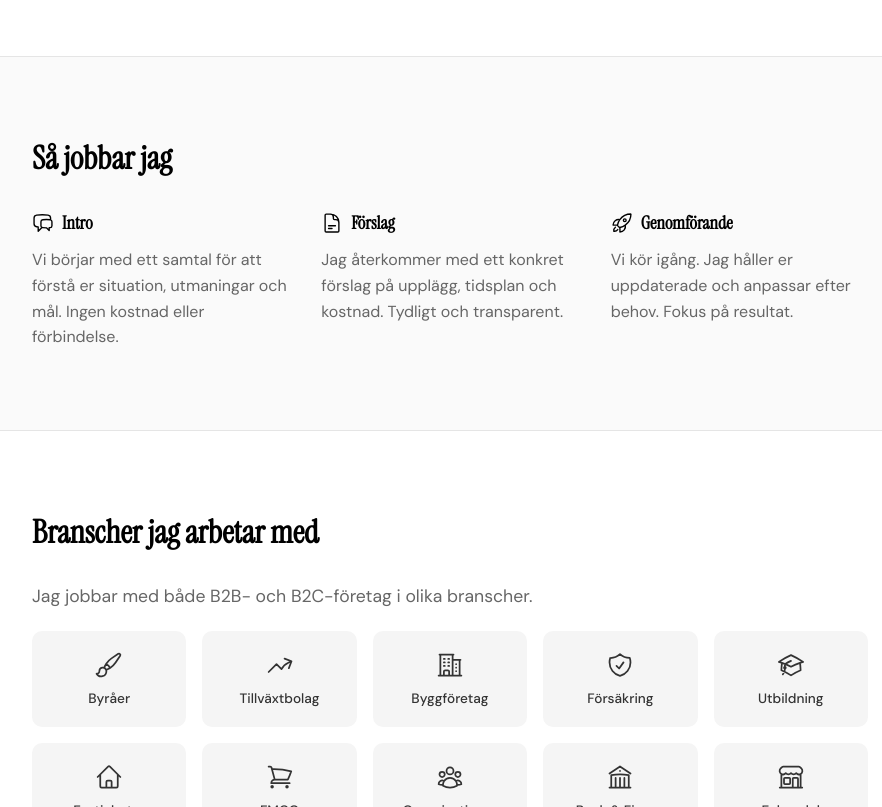
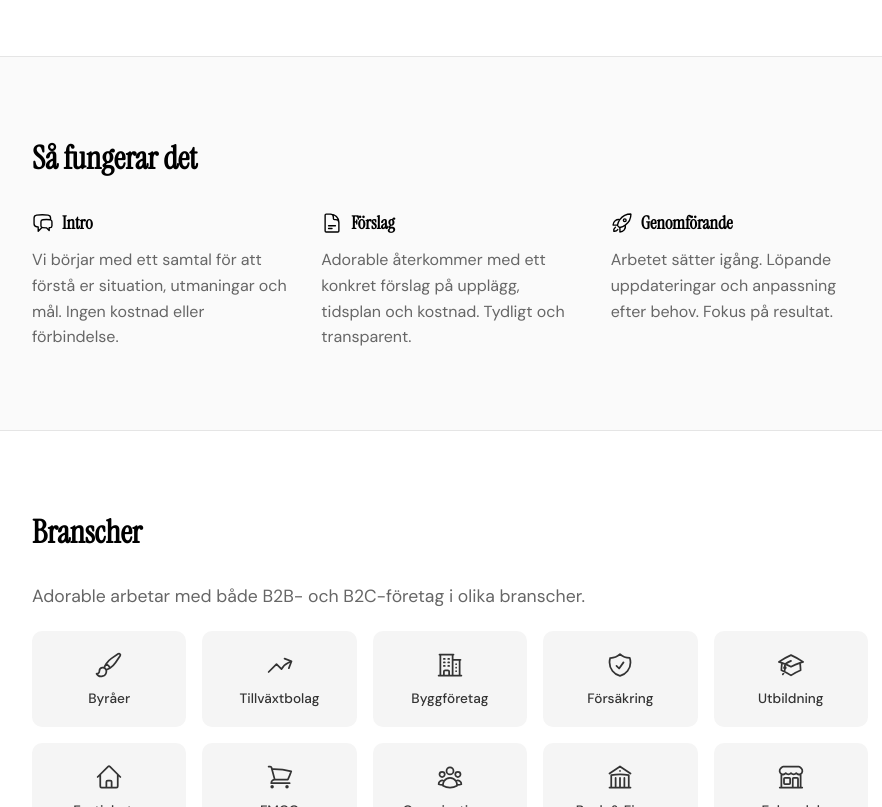
Before and after one commit to PeterRosdahl/adorable-website, an Astro site: page / in a window 1280 px wide. Shown: the part 1680-2487 px from the top of the page, without its empty margins (190-1072 px from the left). Built offline with nearby package versions, Linux system fonts and the light colour scheme; Astro itself is replaced by a stand-in of ours.

Commit message:
Update index: 20 years experience, neutral language (no jag/vi)

```diff
--- a/src/pages/index.astro
+++ b/src/pages/index.astro
@@ -13,7 +13,7 @@ import Layout from '../layouts/Layout.astro';
 			<div class="container">
 				<h1 class="hero-title">Paid social och AI-rådgivning för företag som vill börja nu.</h1>
 				<p class="hero-intro">
-					Jag jobbar med ett fåtal kunder i taget, oftast när saker är lite oklara. Mest av det jobbet sker nära verksamheten – hitta rätt riktning, höja kvaliteten, och hjälpa team att fatta bättre beslut innan de blir dyra.
+					Adorable arbetar med ett fåtal kunder i taget, oftast när saker är lite oklara. Arbetet sker nära verksamheten – hitta rätt riktning, höja kvaliteten, och hjälpa team att fatta bättre beslut innan de blir dyra.
 				</p>
 				<div class="hero-cta">
 					<a href="/kontakt" class="cta-primary">Kontakta mig</a>
@@ -34,7 +34,7 @@ import Layout from '../layouts/Layout.astro';
 							</svg>
 							Senior expertis
 						</h3>
-						<p>Över 10 års erfarenhet av digital marknadsföring och affärsutveckling. Jag har sett vad som fungerar – och vad som inte gör det.</p>
+						<p>20 års erfarenhet av digital marknadsföring och affärsutveckling. Perspektiv på vad som fungerar – och vad som inte gör det.</p>
 					</div>
 					<div class="why-item">
 						<h3>
@@ -52,7 +52,7 @@ import Layout from '../layouts/Layout.astro';
 							</svg>
 							Flexibelt upplägg
 						</h3>
-						<p>Workshops, rådgivning, hands-on implementering – eller en kombination. Vi anpassar efter vad ni behöver.</p>
+						<p>Workshops, rådgivning, hands-on implementering – eller en kombination. Anpassat efter vad ni behöver.</p>
 					</div>
 				</div>
 			</div>
@@ -90,10 +90,10 @@ import Layout from '../layouts/Layout.astro';
 			</div>
 		</section>
 
-		<!-- Så jobbar jag -->
+		<!-- Så fungerar det -->
 		<section class="section process-section">
 			<div class="container">
-				<h2 class="section-title">Så jobbar jag</h2>
+				<h2 class="section-title">Så fungerar det</h2>
 				<div class="process-steps">
 					<div class="process-step">
 						<h3>
@@ -115,7 +115,7 @@ import Layout from '../layouts/Layout.astro';
 							</span>
 							Förslag
 						</h3>
-						<p>Jag återkommer med ett konkret förslag på upplägg, tidsplan och kostnad. Tydligt och transparent.</p>
+						<p>Adorable återkommer med ett konkret förslag på upplägg, tidsplan och kostnad. Tydligt och transparent.</p>
 					</div>
 					<div class="process-step">
 						<h3>
@@ -126,7 +126,7 @@ import Layout from '../layouts/Layout.astro';
 							</span>
 							Genomförande
 						</h3>
-						<p>Vi kör igång. Jag håller er uppdaterade och anpassar efter behov. Fokus på resultat.</p>
+						<p>Arbetet sätter igång. Löpande uppdateringar och anpassning efter behov. Fokus på resultat.</p>
 					</div>
 				</div>
 			</div>
@@ -135,8 +135,8 @@ import Layout from '../layouts/Layout.astro';
 		<!-- Branscher -->
 		<section class="section industries-section">
 			<div class="container">
-				<h2 class="section-title">Branscher jag arbetar med</h2>
-				<p class="section-intro">Jag jobbar med både B2B- och B2C-företag i olika branscher.</p>
+				<h2 class="section-title">Branscher</h2>
+				<p class="section-intro">Adorable arbetar med både B2B- och B2C-företag i olika branscher.</p>
 				<div class="industries-grid">
 					<a href="/branscher/byraer" class="industry-card" data-umami-event="industry-click" data-umami-event-industry="byraer">
 						<svg xmlns="http://www.w3.org/2000/svg" fill="none" viewBox="0 0 24 24" stroke-width="1.5" stroke="currentColor">
```
